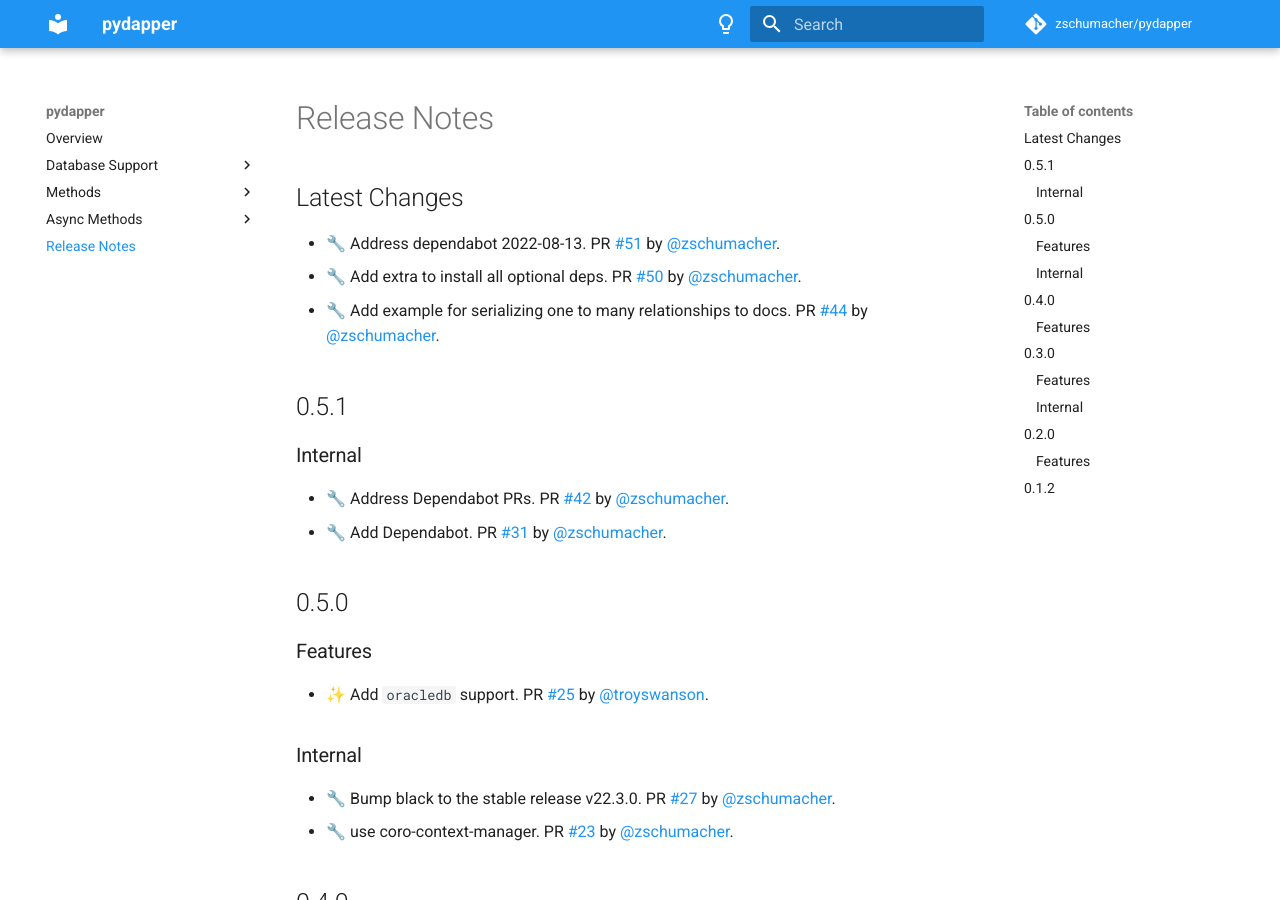
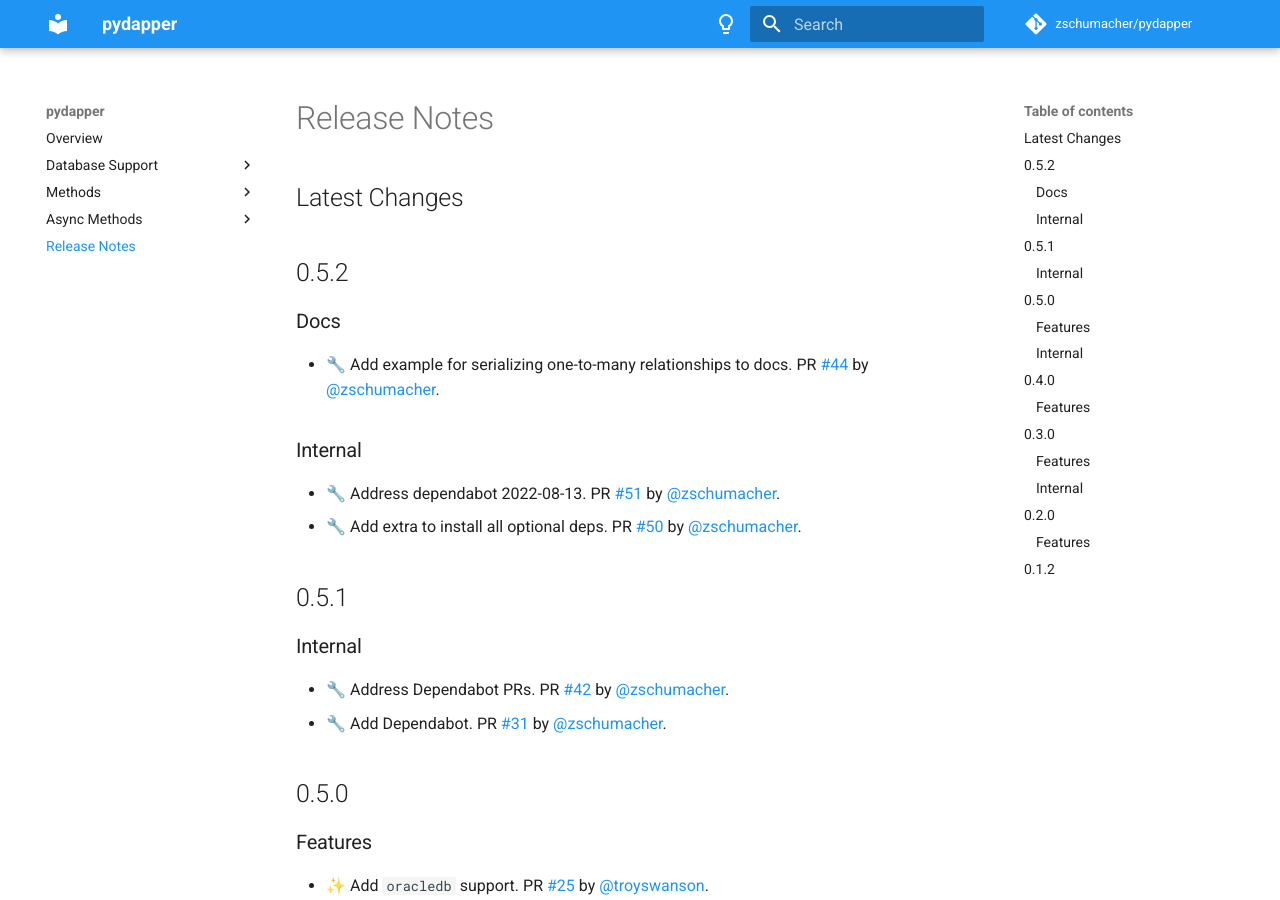
Before and after one commit to zschumacher/pydapper, an MkDocs documentation site: the page built from docs/release_notes.md, in a window 1280 px wide and 900 px high. Built offline with MkDocs 1.6.1 and Material for MkDocs 9.7.7, drawn with Linux system fonts in a browser that asks for light colours; comment, search, counter and statistics services are not loaded.

Commit message:
:sparkles: Release 0.5.2

```diff
--- a/docs/release_notes.md
+++ b/docs/release_notes.md
@@ -1,9 +1,14 @@
 
 ## Latest Changes
 
+
+## 0.5.2
+### Docs
+* 🔧 Add example for serializing one-to-many relationships to docs. PR [#44](https://github.com/zschumacher/pydapper/pull/44) by [@zschumacher](https://github.com/zschumacher).
+
+### Internal
 * 🔧 Address dependabot 2022-08-13. PR [#51](https://github.com/zschumacher/pydapper/pull/51) by [@zschumacher](https://github.com/zschumacher).
 * 🔧 Add extra to install all optional deps. PR [#50](https://github.com/zschumacher/pydapper/pull/50) by [@zschumacher](https://github.com/zschumacher).
-* 🔧 Add example for serializing one to many relationships to docs. PR [#44](https://github.com/zschumacher/pydapper/pull/44) by [@zschumacher](https://github.com/zschumacher).
 
 ## 0.5.1
 ### Internal
--- a/pyproject.toml
+++ b/pyproject.toml
@@ -1,6 +1,6 @@
 [tool.poetry]
 name = "pydapper"
-version = "0.5.1"
+version = "0.5.2"
 description = "A pure python lib inspired by the dotnet lib dapper"
 authors = ["Zach Schumacher <zschu15@gmail.com>"]
 license = "MIT"
```
